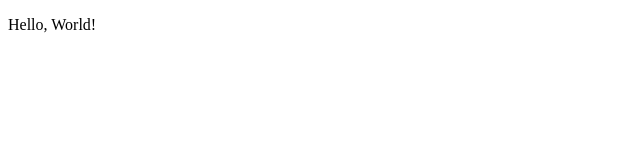
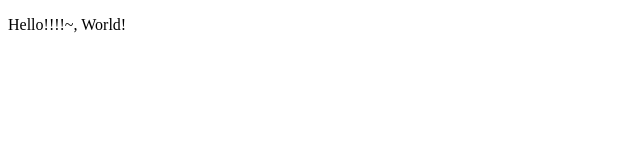
Before and after one commit to HOJUN-PROJECT/HOJUN-PROJECT.github.io, a plain HTML site: page index.html in a window 1280 px wide. Shown: the full height of the page, 0-640 px from the left. Drawn offline with Linux system fonts and the light colour scheme.

Commit message:
Update index.html

```diff
--- a/index.html
+++ b/index.html
@@ -7,6 +7,6 @@
 	<title>Portfolio</title>
 </head>
 <body>
-  <p>Hello, World!</p>
+  <p>Hello!!!!~, World!</p>
 </body>
 </html>
```
